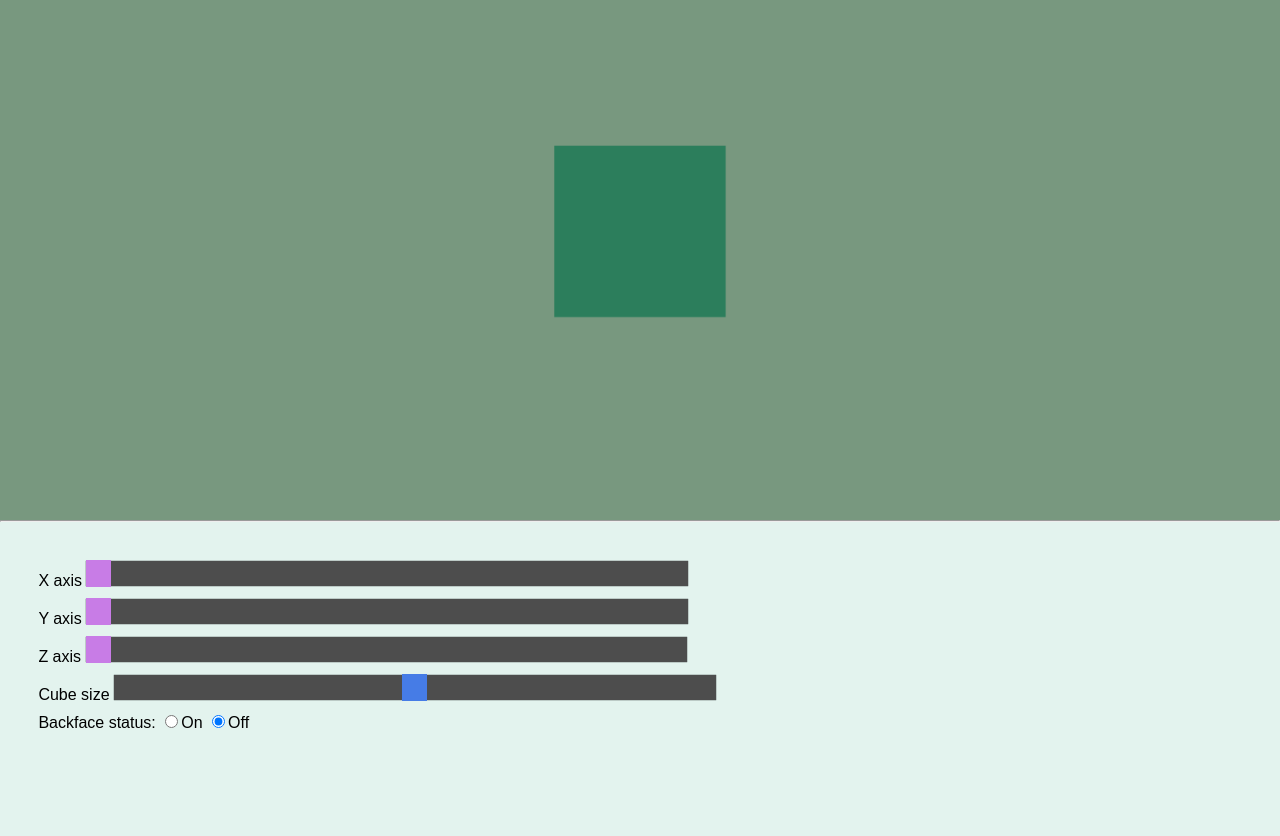
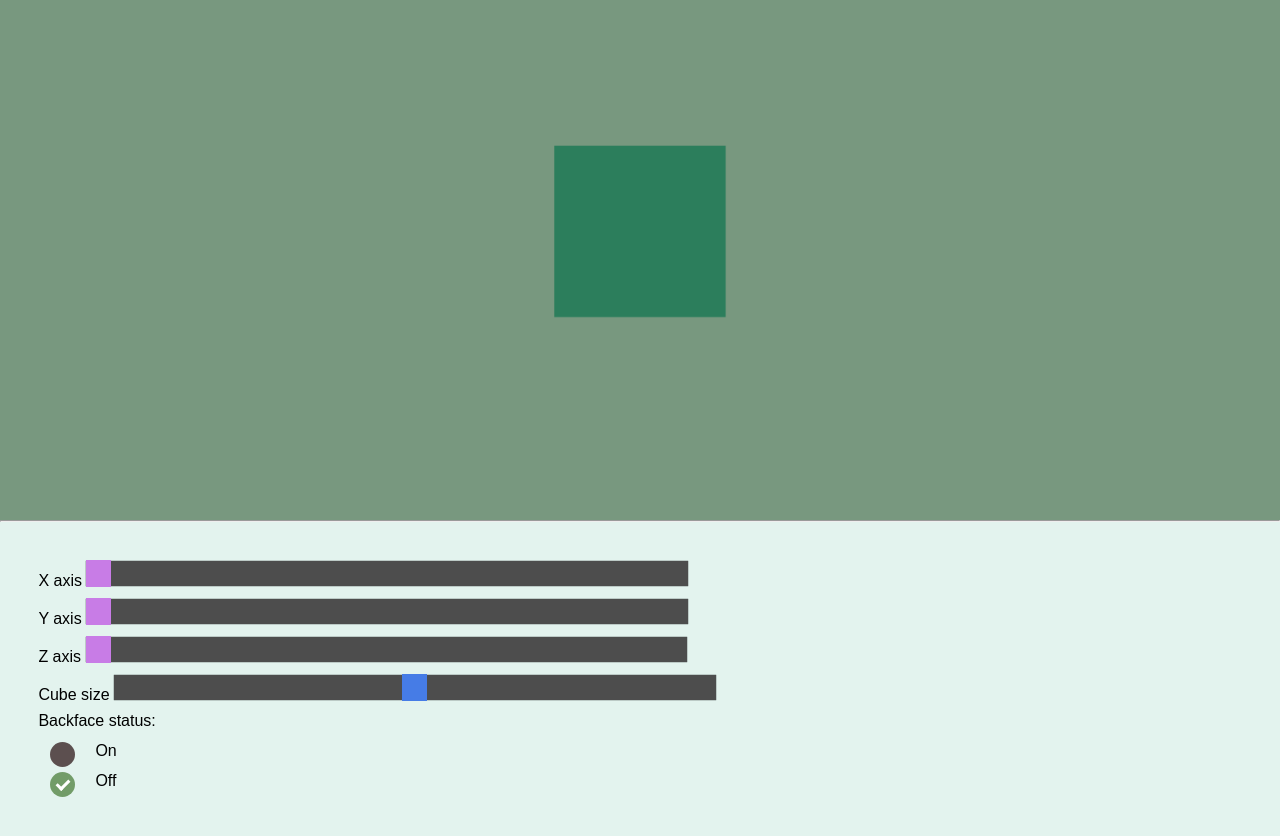
Before and after one commit to faramozzayw/CSS_3D_Cube, a website built with Parcel: page index.html in a window 1280 px wide. Shown: the top 836 px of the page. Built offline with nearby package versions, Linux system fonts and the light colour scheme.

Commit message:
Update radio button

```diff
--- a/index.html
+++ b/index.html
@@ -61,7 +61,6 @@
         />
       </label>
 
-
       <label>
         Cube size
         <input
@@ -76,17 +75,16 @@
 
       <div>
         Backface status:
-        <input
-          type="radio"
-          name="backface"
-          value="visible"
-        >On</input>
-        <input
-          type="radio"
-          name="backface"
-          value="hidden"
-          checked
-        >Off</input>
+        <label class="radio-button">
+          On
+          <input type="radio" name="backface" value="visible" />
+          <span class="checkmark"></span>
+        </label>
+        <label class="radio-button">
+          Off
+          <input type="radio" name="backface" value="hidden" checked />
+          <span class="checkmark"></span>
+        </label>
       </div>
     </form>
 
--- a/src/index.js
+++ b/src/index.js
@@ -1,5 +1,6 @@
 import "./styles.css";
 import "./ranges.css";
+import "./radio.css";
 
 const $ = selector => {
   let elements = document.querySelectorAll(selector);
--- /dev/null
+++ b/src/radio.css
@@ -0,0 +1,50 @@
+.radio-button {
+  display: block;
+  position: relative;
+  padding-left: 45px;
+  margin: 12px;
+  cursor: pointer;
+  user-select: none;
+}
+
+.radio-button input {
+  position: absolute;
+  opacity: 0;
+  cursor: pointer;
+  height: 0;
+  width: 0;
+}
+
+.checkmark {
+  position: absolute;
+  top: 0;
+  left: 0;
+  height: 25px;
+  width: 25px;
+  background-color: hsla(0, 15%, 23%, 0.849);
+  border-radius: 75%;
+}
+
+.radio-button input:checked ~ .checkmark {
+  background-color: hsla(106, 28%, 43%, 0.849);
+}
+
+.checkmark:after {
+  content: "";
+  position: absolute;
+  display: none;
+}
+
+.radio-button input:checked ~ .checkmark:after {
+  display: block;
+}
+
+.radio-button .checkmark:after {
+  left: 9px;
+  top: 5px;
+  width: 5px;
+  height: 10px;
+  border: solid white;
+  border-width: 0 3px 3px 0;
+  transform: rotate(45deg);
+}
```
